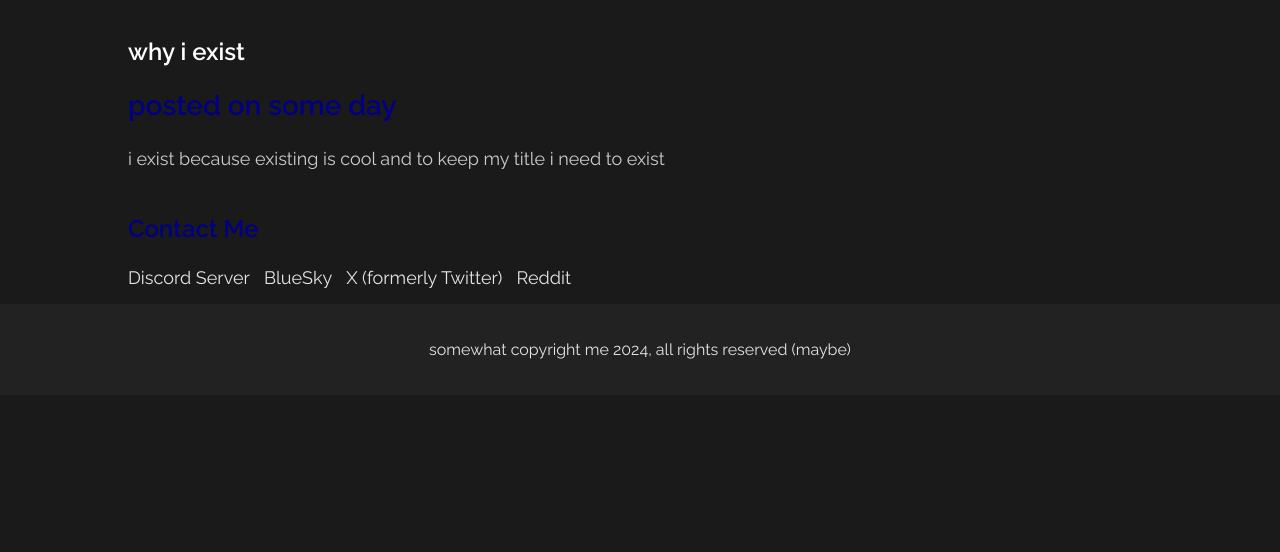
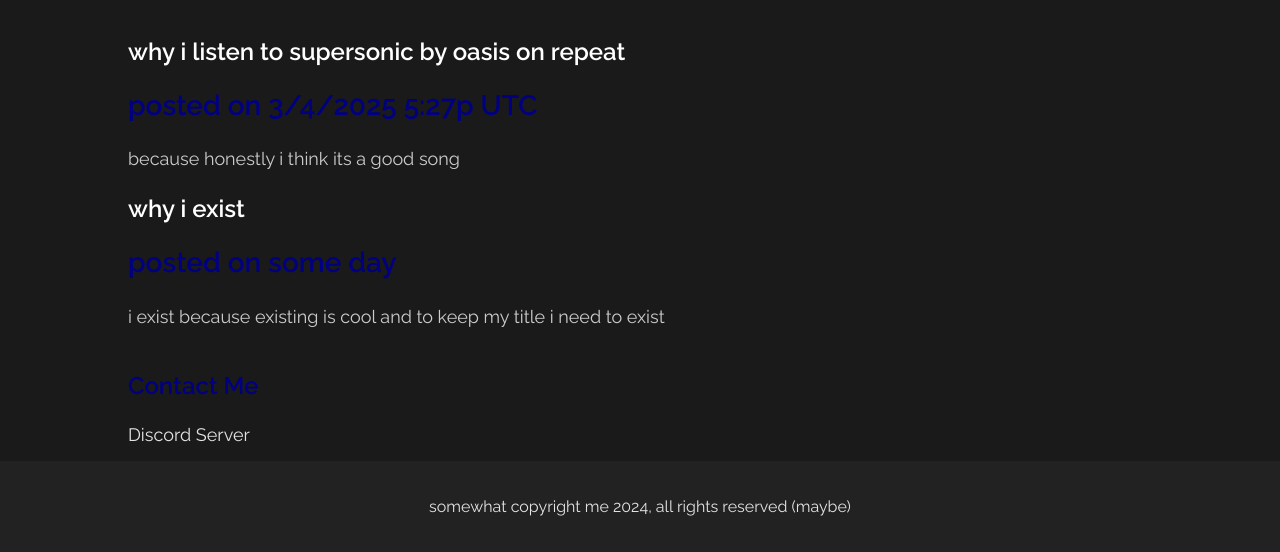
Before and after one commit to ernie0007alt/ernie0007alt.github.io, a plain HTML site: page blog.html in a window 1280 px wide. Shown: the part 269-821 px from the top of the page. Before the commit the page ends 800 px from the top, so only its background shows below. Drawn offline with Linux system fonts and the light colour scheme.

Commit message:
Update blog.html

```diff
--- a/blog.html
+++ b/blog.html
@@ -4,7 +4,7 @@
     <meta charset="UTF-8">
     <meta name="viewport" content="width=device-width, initial-scale=1.0">
     <meta http-equiv="X-UA-Compatible" content="ie=edge">
-    <title>shauns dumpster @ rollerbirdfanclub.net</title>
+    <title>penn76 blog @ rollerbirdfanclub.net</title>
     <!-- Link to Google Fonts for Raleway -->
     <link href="https://fonts.googleapis.com/css2?family=Raleway:wght@300;400;500;600&display=swap" rel="stylesheet">
     <style>
@@ -141,6 +141,9 @@
         <section class="profile">
             <img class="profile-img" src="images/red_birb.jpg" alt="okay we can't get the image to load but imagine that there's a red bird using a telephone">
             <div class="bio">
+                <h1>why i listen to supersonic by oasis on repeat</h1>
+                <h2>posted on 3/4/2025 5:27p UTC</h2>
+                <p>because honestly i think its a good song</p>
                 <h1>why i exist</h1>
                 <h2>posted on some day</h2>
                 <p>i exist because existing is cool and to keep my title i need to exist</p>
@@ -151,9 +154,6 @@
             <h3>Contact Me</h3>
             <ul class="social-links">
                 <li><a href="https://discord.gg/ufahasjisjafjajoafjoifjiojfi" target="_blank">Discord Server</a></li>
-                <li><a href="https://bsky.app/profile/rollerbirdfanclub.net" target="_blank">BlueSky</a></li>
-                <li><a href="https://x.com/penn76notfake"  target="_blank">X (formerly Twitter)</a></li>
-                <li><a href="https://www.reddit.com/user/ernie0007/" target="_blank">Reddit</a></li>
             </ul>
         </section>
     </div>
```
